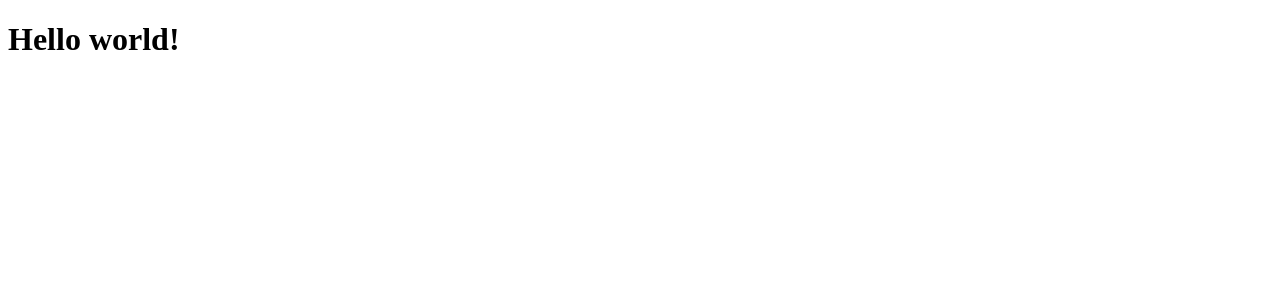
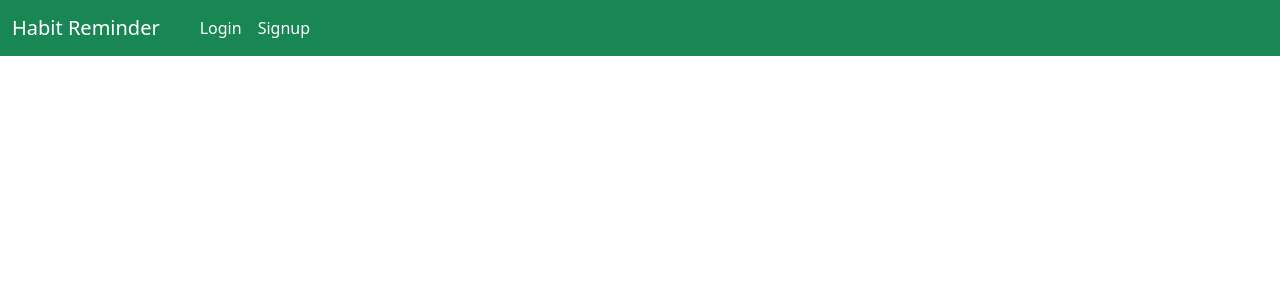
Before and after one commit to RohitChandupatla/habit-remainder-client, an Angular app: page / in a window 1280 px wide. Shown: the top 300 px of the page. Built offline with nearby package versions, Linux system fonts and the light colour scheme.

Commit message:
updated index.html and routing

```diff
--- a/package.json
+++ b/package.json
@@ -21,6 +21,7 @@
     "@angular/platform-browser": "~13.0.0",
     "@angular/platform-browser-dynamic": "~13.0.0",
     "@angular/router": "~13.0.0",
+    "bootstrap": "^5.1.3",
     "express": "^4.17.1",
     "path": "^0.12.7",
     "rxjs": "~7.4.0",
--- a/src/app/app-routing.module.ts
+++ b/src/app/app-routing.module.ts
@@ -1,7 +1,13 @@
 import { NgModule } from '@angular/core';
 import { RouterModule, Routes } from '@angular/router';
-
-const routes: Routes = [];
+import {HomeComponent} from './home/home.component';
+import {LoginComponent} from './login/login.component';
+import {SignUpComponent} from './sign-up/sign-up.component';
+const routes: Routes = [
+  {path:'home',component:HomeComponent},
+  {path:'login',component:LoginComponent},
+  {path:'signup',component:SignUpComponent}
+];
 
 @NgModule({
   imports: [RouterModule.forRoot(routes)],
--- a/src/app/app.component.html
+++ b/src/app/app.component.html
@@ -1,3 +1,5 @@
-<h1>Hello world!</h1>
+
+
+<app-header></app-header>
 
 <router-outlet></router-outlet>
--- a/src/index.html
+++ b/src/index.html
@@ -2,10 +2,13 @@
 <html lang="en">
 <head>
   <meta charset="utf-8">
+  <link href="https://cdn.jsdelivr.net/npm/bootstrap@5.1.3/dist/css/bootstrap.min.css" rel="stylesheet" integrity="sha384-1BmE4kWBq78iYhFldvKuhfTAU6auU8tT94WrHftjDbrCEXSU1oBoqyl2QvZ6jIW3" crossorigin="anonymous">
   <title>HabitRemainderClient</title>
   <base href="/">
   <meta name="viewport" content="width=device-width, initial-scale=1">
   <link rel="icon" type="image/x-icon" href="favicon.ico">
+
+  <script src="https://cdn.jsdelivr.net/npm/bootstrap@5.1.3/dist/js/bootstrap.bundle.min.js" integrity="sha384-ka7Sk0Gln4gmtz2MlQnikT1wXgYsOg+OMhuP+IlRH9sENBO0LRn5q+8nbTov4+1p" crossorigin="anonymous"></script>
 </head>
 <body>
   <app-root></app-root>
```
Also changed, not shown: src/app/app.module.ts (+9 -1 lines), 1 other file (tests, documents, lock files or other folders).
